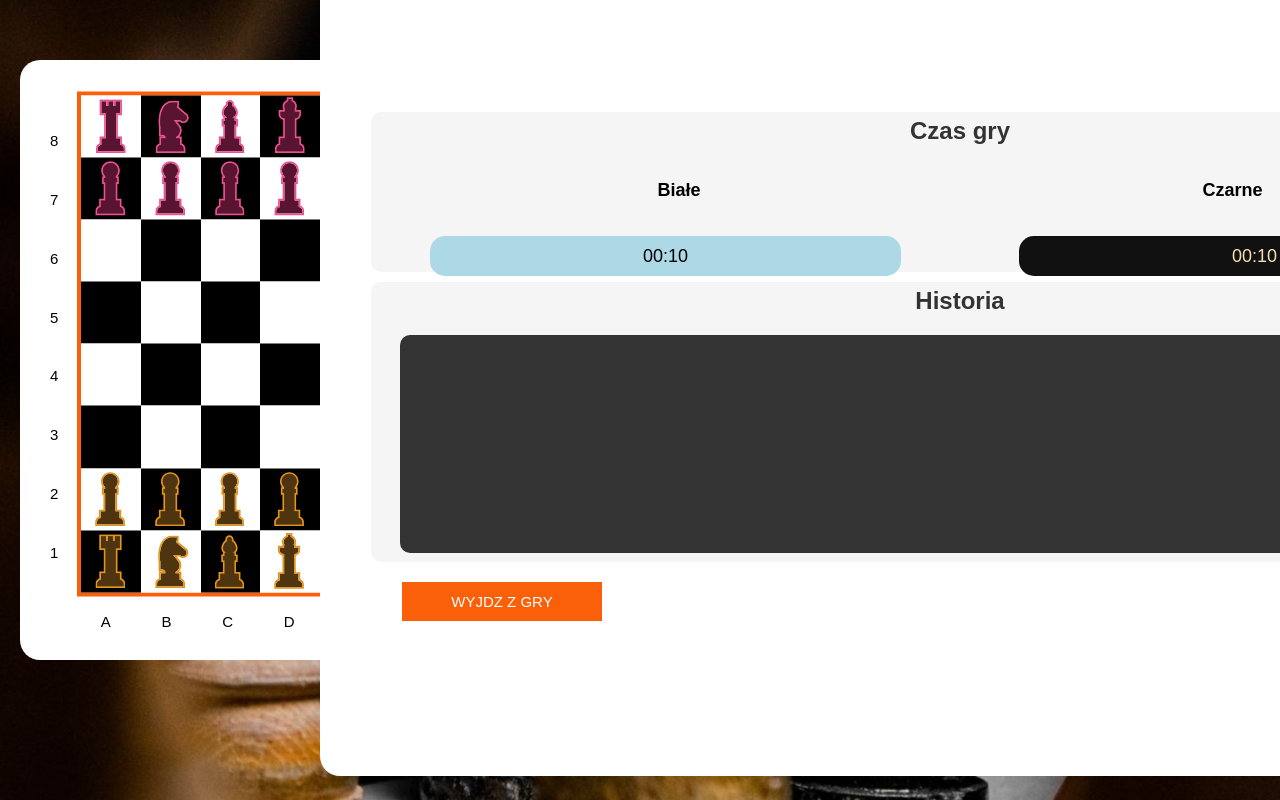
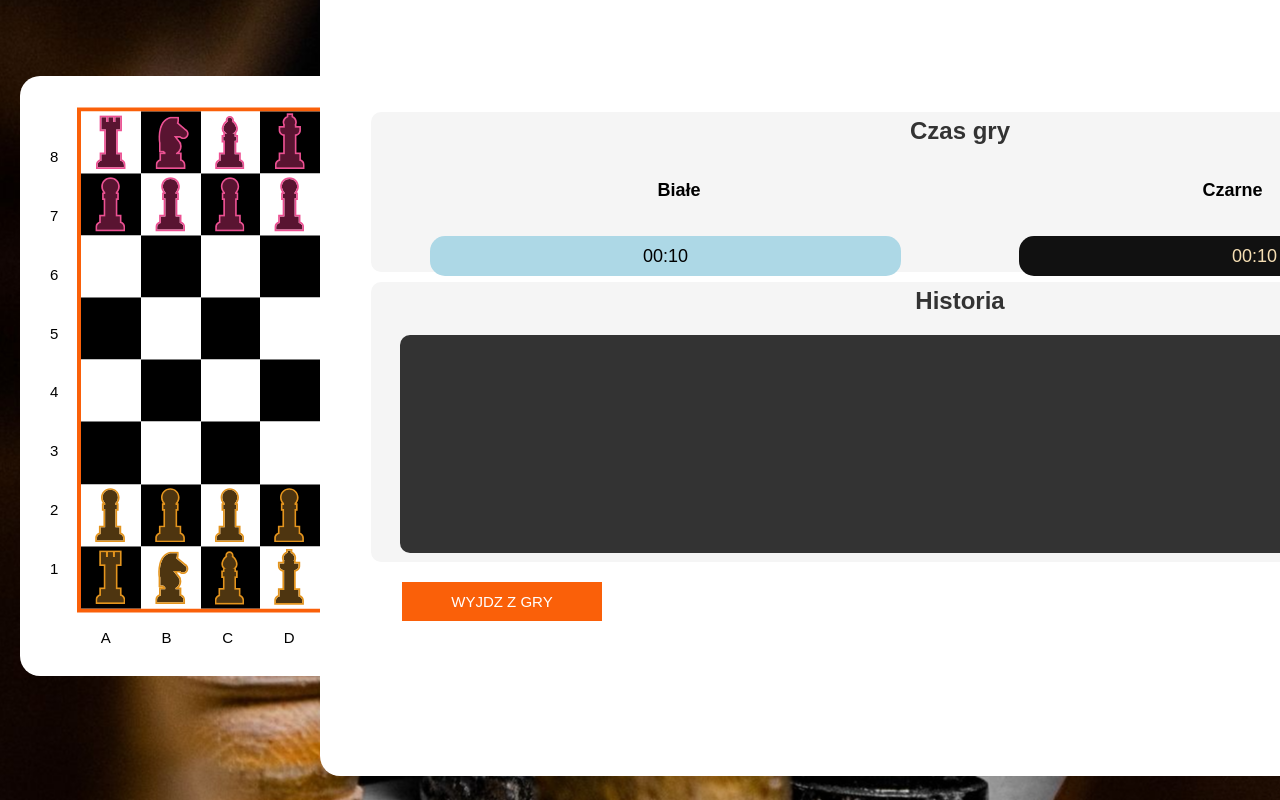
Before and after one commit to CodersCamp2020-JoaoSebastiao-Team/coders-chess, a website built with Parcel: page src/game.html in a window 1280 px wide. Shown: the top 800 px of the page. Built offline with nearby package versions, Linux system fonts and the light colour scheme.

Commit message:
small correction

```diff
--- a/src/game.css
+++ b/src/game.css
@@ -40,7 +40,7 @@
 
 .container-background {
     position: absolute;
-    top: 45%;
+    top: 47%;
     left: 50%;
     transform: translate(-50%, -50%);
     width: 600px;
```
